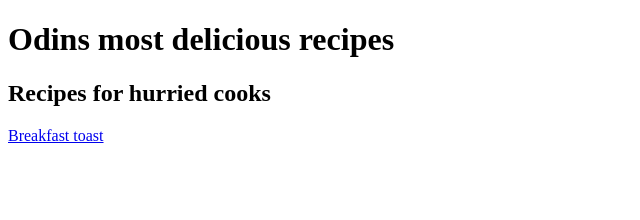
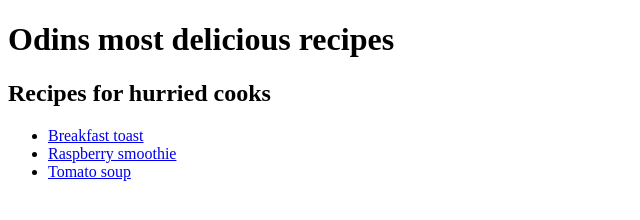
Before and after one commit to GitHubBlues/TOP_Recipes, a plain HTML site: page index.html in a window 1280 px wide. Shown: the whole page, without its empty margins (0-640 px from the left). Drawn offline with Linux system fonts and the light colour scheme.

Commit message:
Fourth Iteration

```diff
--- a/index.html
+++ b/index.html
@@ -9,7 +9,10 @@
 <body>
     <h1>Odins most delicious recipes</h1>
     <h2>Recipes for hurried cooks</h2>
-
-    <a href="recipes/Breakfast_toast.html">Breakfast toast</a>
+    <ul>
+        <li><a href="recipes/Breakfast_toast.html">Breakfast toast</a></li>
+        <li><a href="recipes/Smoothie.html">Raspberry smoothie</a></li>
+        <li><a href="recipes/Tomato_soup.html">Tomato soup</a></li>
+    </ul>
 </body>
 </html>
```
